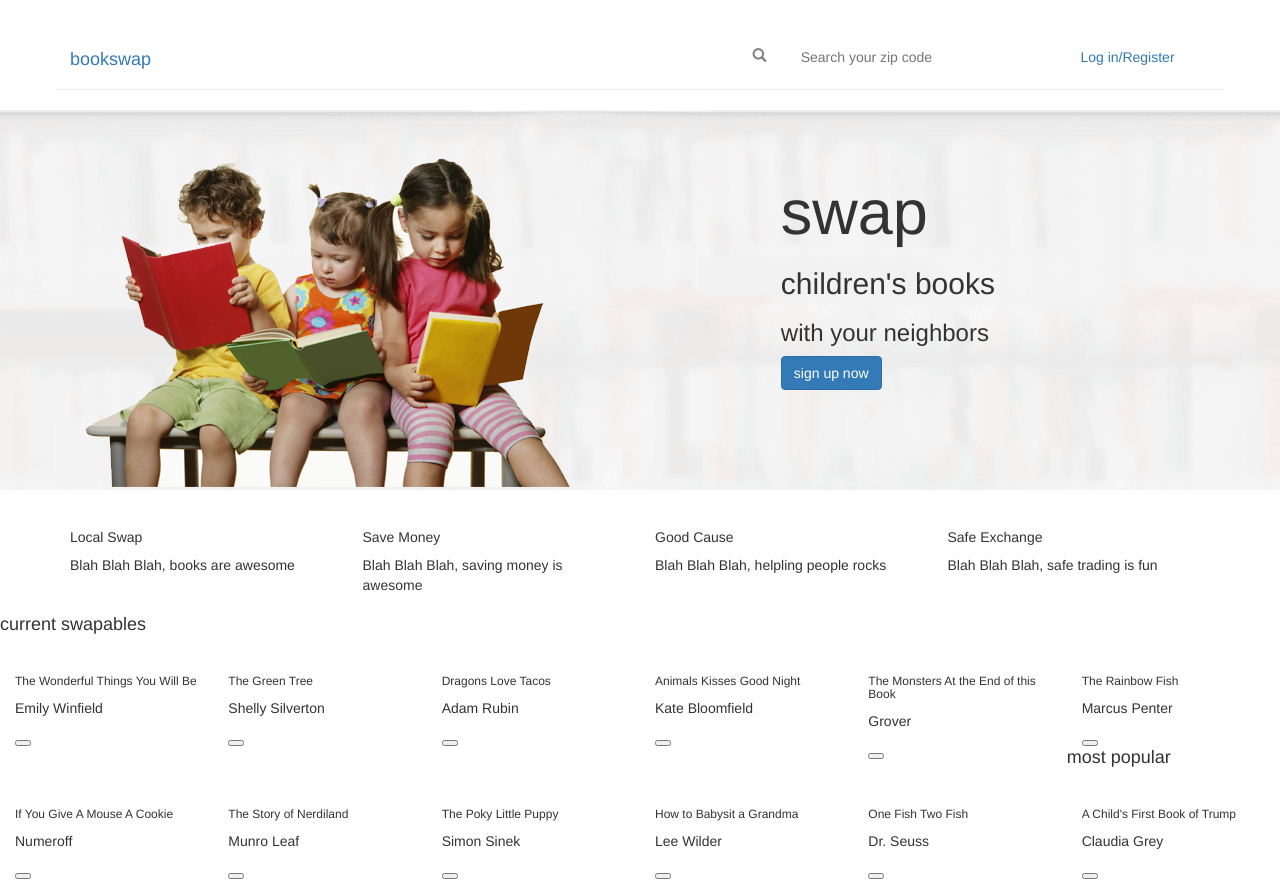
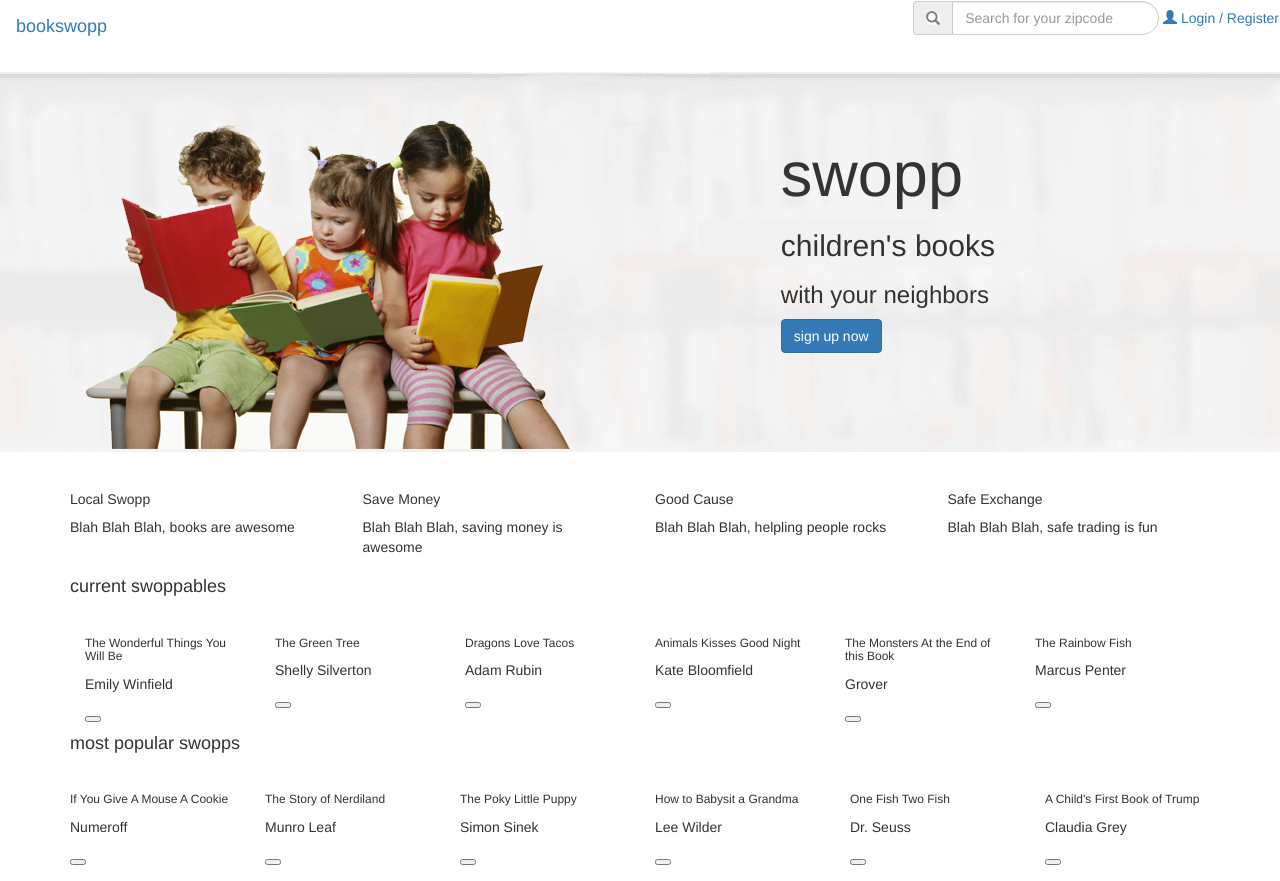
Before and after one commit to m00ncake/bookswap, a plain HTML site: page index.html in a window 1280 px wide. Drawn offline with nearby package versions, Linux system fonts and the light colour scheme.

Commit message:
updated index.html & main.css

```diff
--- a/assets/stylesheets/main.css
+++ b/assets/stylesheets/main.css
@@ -4,13 +4,17 @@
   Header Styles
   ===========================================================================
 */
+
 .zip-search {
-	display: inline-block;
+  display: inline-block;
+	border-radius: 20px 20px 20px 20px;
+	background-color: white;
 }
 
 .glyphicon-search {
 	color: grey;
 }
+
 /*
   ==========================================================================
 	Slider Styles
@@ -32,3 +36,17 @@
 	position: absolute;
 	right: 300px;
 }
+
+/*
+  ==========================================================================
+	Features
+  ==========================================================================
+*/
+
+
+
+/*
+  ==========================================================================
+	Swapables
+	==========================================================================
+*/
--- a/index.html
+++ b/index.html
@@ -1,7 +1,7 @@
 <!DOCTYPE html>
 <html lang="en">
   <head>
-    <title>Bookswap</title>
+    <title>Bookswopp</title>
     <meta charset="utf-8">
     <meta name="viewport" content="width=device-width, initial-scale=1">
     <link rel="stylesheet" href="https://maxcdn.bootstrapcdn.com/bootstrap/3.3.7/css/bootstrap.min.css">
@@ -12,26 +12,53 @@
   </head>
   <body>
   <!--Header-->
-    <header class="container">
+  <div class="navbar">
+    <div class="container-fluid">
+      <div class="navbar-header">
+        <a class="navbar-brand" href="index.html">bookswopp</a>
+      </div>
+      <form class="form-inline nav navbar-nav navbar-right">
+        <div class="form-group">
+          <label class="sr-only zip-search" for="focusedInput">Zip Code</label>
+          <div class="input-group">
+            <span class="input-group-addon">
+              <span class="glyphicon glyphicon-search zip-search"></span>
+            </span>
+            <input type="text" name="zip code" class="form-control zip-search" placeholder="Search for your zipcode">
+          </div>
+        </div>
+        <div class="form-group">
+          <a href="#"><span class="glyphicon glyphicon-user"></span> Login</a>
+          <a href="#"> / Register</a>
+        </div>
+      </form>
+    </div>
+  </div>
+  <!-- Old Code -
+    <header class="container-fluid">
       <div class="row page-header">
         <h4 class="col-sm-3">
-          <a href="index.html">bookswap</a>
+          <a href="index.html">bookswopp</a>
         </h4>
         <p class="col-sm-4">
-        <form class="col-sm-3">
-          <fieldset class="zip-search">
+        <div class="col-sm-offset-4 col-sm-3">
+          <div class="input-group">
+            <span class="input-group-addon zip-search">
               <span class="glyphicon glyphicon-search"></span>
-            <input class="btn btn-dafault" type="number" name="zip code" placeholder="Search your zip code">
-          </fieldset>
-        </form>
-        <button class="col-sm-2 btn btn-link">Log in/Register</button>
+            </span>
+            <input type="text" name="zip code" class="form-control zip-search" placeholder="Search your zip code">
           </div>
-    </header>
+        <button class="col-sm-2 btn btn-link">
+          <span class="glyphicon glyphicon-user"></span>
+          <a href="#">Log in / </a>
+          <a href="#">Register</a>
+        </button>
+  -->
   <!--Slider-->
       <div class="row jumbotron">
         <image class="kids" src="assets/images/kids.png" alt="picture of kids">
         <div class="slider-message">
-          <h1>swap</h1>
+          <h1>swopp</h1>
           <h2>children's books</h2>
           <h3>with your neighbors</h3>
           <button type="button" class="btn btn-primary">sign up now</button>
@@ -41,7 +68,7 @@
     <section class="container">
       <div class="row row3">
         <div class="col-sm-3">
-          <h5>Local Swap</h5>
+          <h5>Local Swopp</h5>
           <p>Blah Blah Blah, books are awesome</p>
         </div>
         <div class="col-sm-3">
@@ -59,8 +86,9 @@
       </div>
     </section>
     <!--Swapables-->
-    <h4>current swapables</h4>
-    <section class="row4">
+    <section class="container">
+      <h4>current swoppables</h4>
+      <div class="row4">
         <div class="col-sm-2">
           <image src="">
           <h6>The Wonderful Things You Will Be</h6>
@@ -97,10 +125,12 @@
           <p>Marcus Penter</p>
           <button onclick=""></button>
         </div>
+      </div>
     </section>
     <!--Most Popular-->
-    <h4>most popular</h4>
-    <section class="row4">
+    <section class="container">
+      <h4>most popular swopps</h4>
+      <div class="row">
         <div class="col-sm-2">
           <image src="">
           <h6>If You Give A Mouse A Cookie</h6>
@@ -143,5 +173,6 @@
           <!--Stars & number of reviews here, but have no idea how-->
           <button onclick=""></button>
         </div>
+      </div>
     </section>
   </body>
```
Also changed, not shown: 2 other files. Lines whose indentation alone changed are shown as unchanged.
